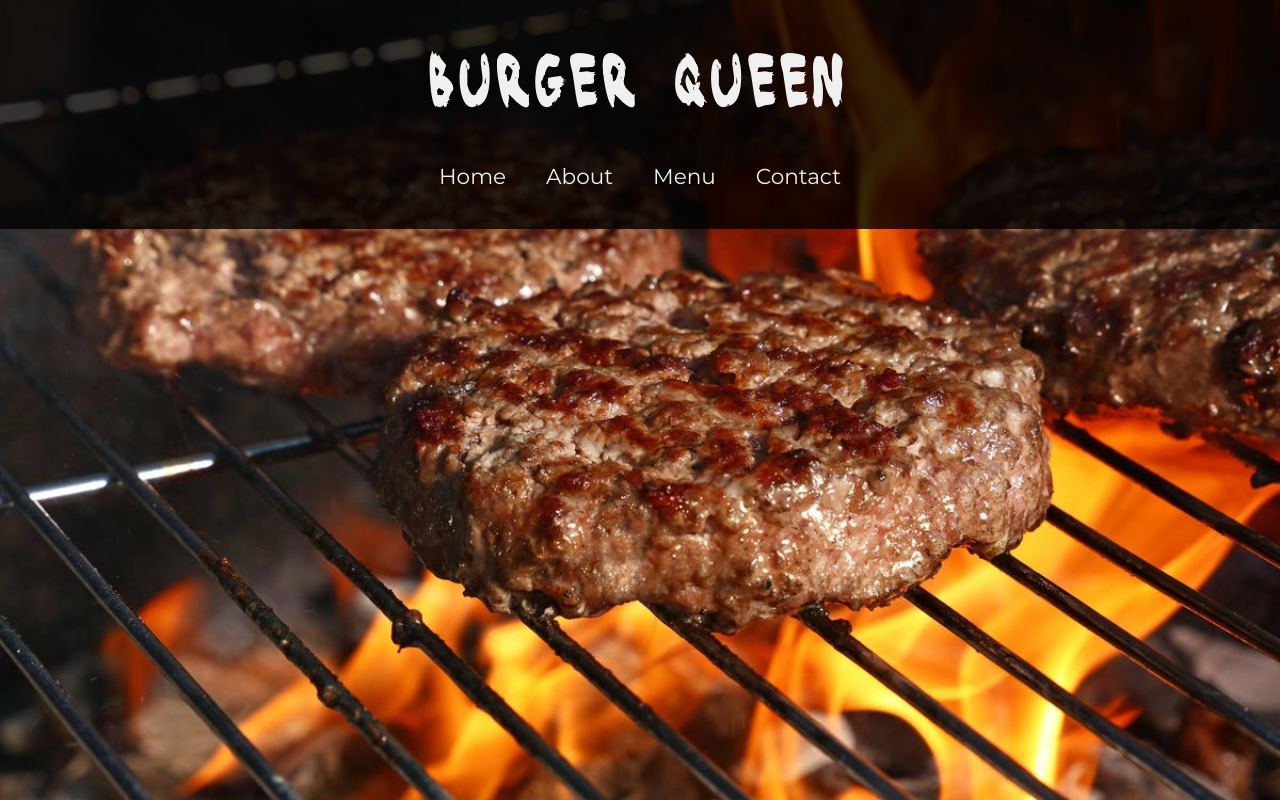
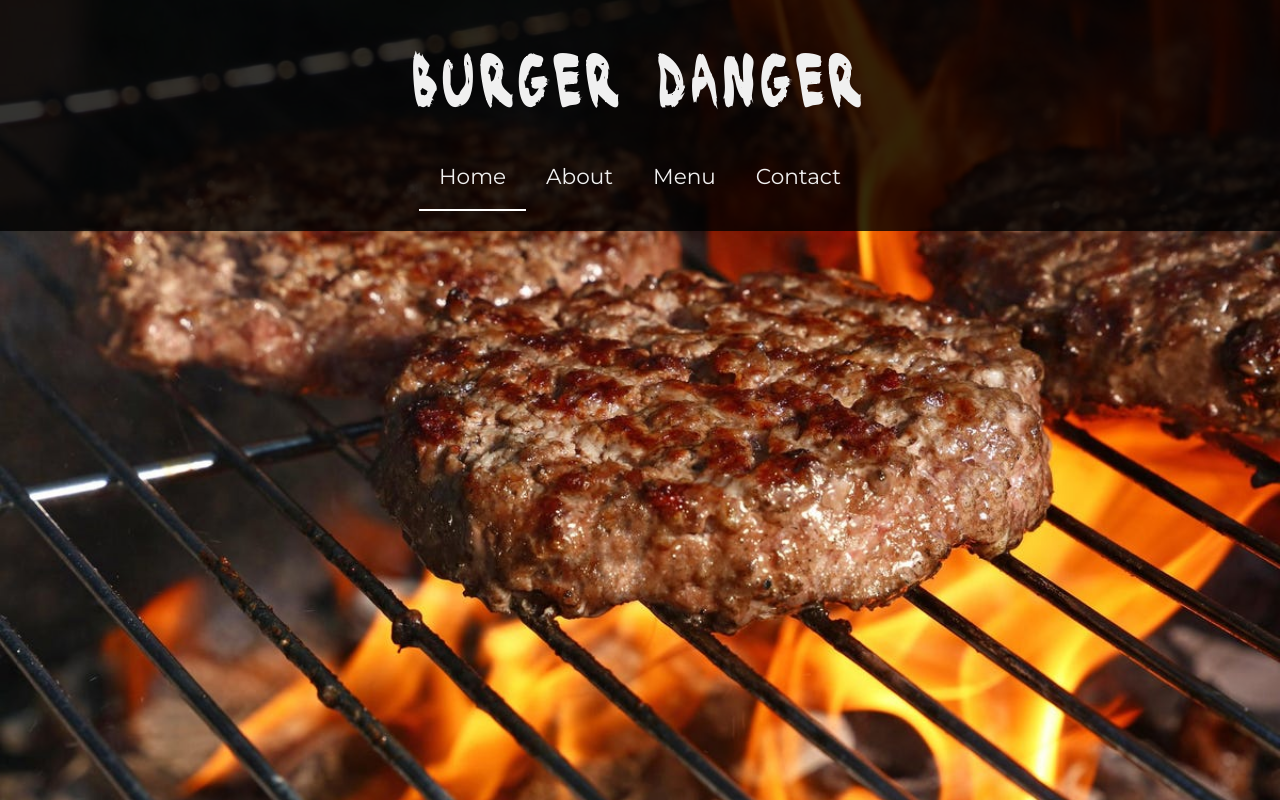
Before and after one commit to freshc0w/odin-restaurant-page, a plain HTML site: page index.html in a window 1280 px wide. Both pictures are taken after a click on the button "Home". Drawn offline with Linux system fonts and the light colour scheme.

Commit message:
Add btns click functionality

```diff
--- a/main.js
+++ b/main.js
@@ -1 +1 @@
-(()=>{"use strict";document.getElementById("content").appendChild(function(){const t=document.createElement("div");t.classList.add("header");const e=document.createElement("h1");return e.classList.add("restaurantName"),e.textContent="Burger Queen",t.appendChild(e),t.appendChild(function(){const t=document.createElement("nav"),e=t=>{const e=document.createElement("button");return e.classList.add("btn-nav"),e.textContent=t,e};let n=[e("Home"),e("About"),e("Menu"),e("Contact")];for(let e of n)t.append(e);return t}()),t}())})();
+(()=>{"use strict";function t(){const t=document.createElement("div");t.classList.add("header");const e=document.createElement("h1");return e.classList.add("restaurantName"),e.textContent="Burger Danger",t.appendChild(e),t.appendChild(function(){const t=document.createElement("nav"),e=t=>{const e=document.createElement("button");return e.classList.add("btn-nav"),e.textContent=t,e},n=t=>{t.addEventListener("click",(e=>{e.target.classList.contains("active")||(t=>{document.querySelectorAll(".btn-nav").forEach((t=>{t.classList.remove("active")})),t.classList.add("active")})(t)}))};let a=[e("Home"),e("About"),e("Menu"),e("Contact")];for(let e of a)n(e),t.append(e);return t}()),t}document.getElementById("content").appendChild(t())})();
--- a/styles.css
+++ b/styles.css
@@ -51,3 +51,7 @@ body {
     transform: scale(1.05);
     color: rgb(255, 255, 255);
 }
+
+.btn-nav.active {
+    border-bottom: 2px solid white;
+}
```
